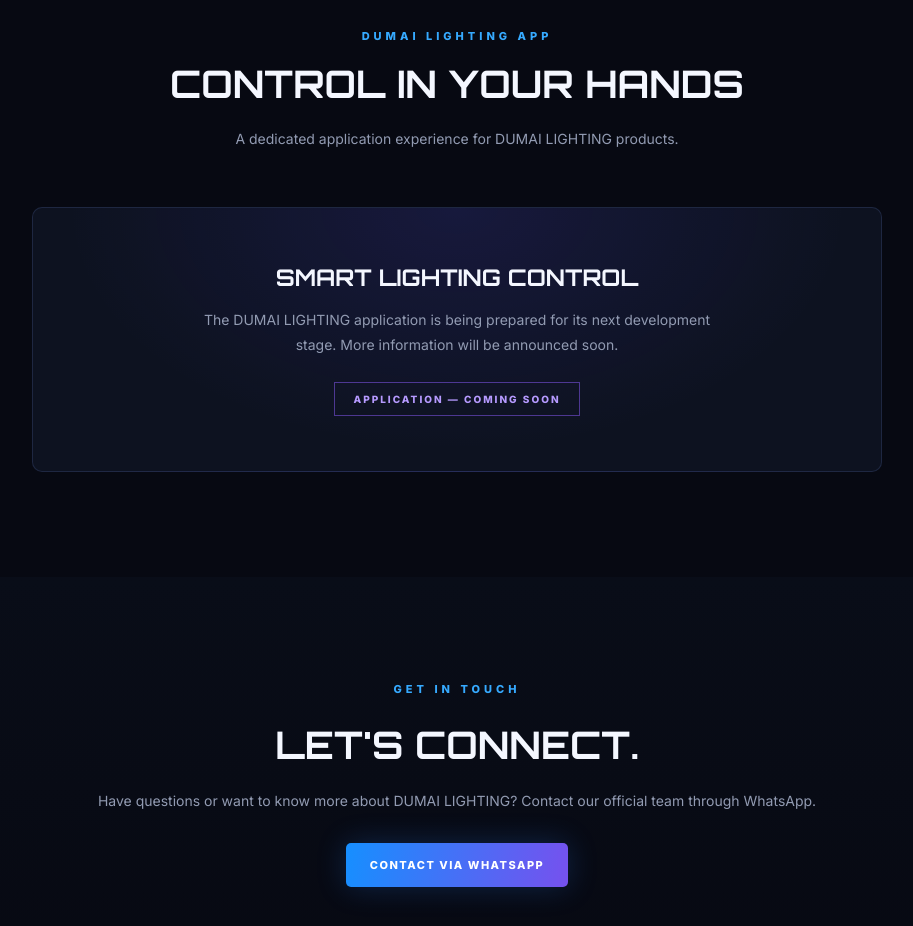
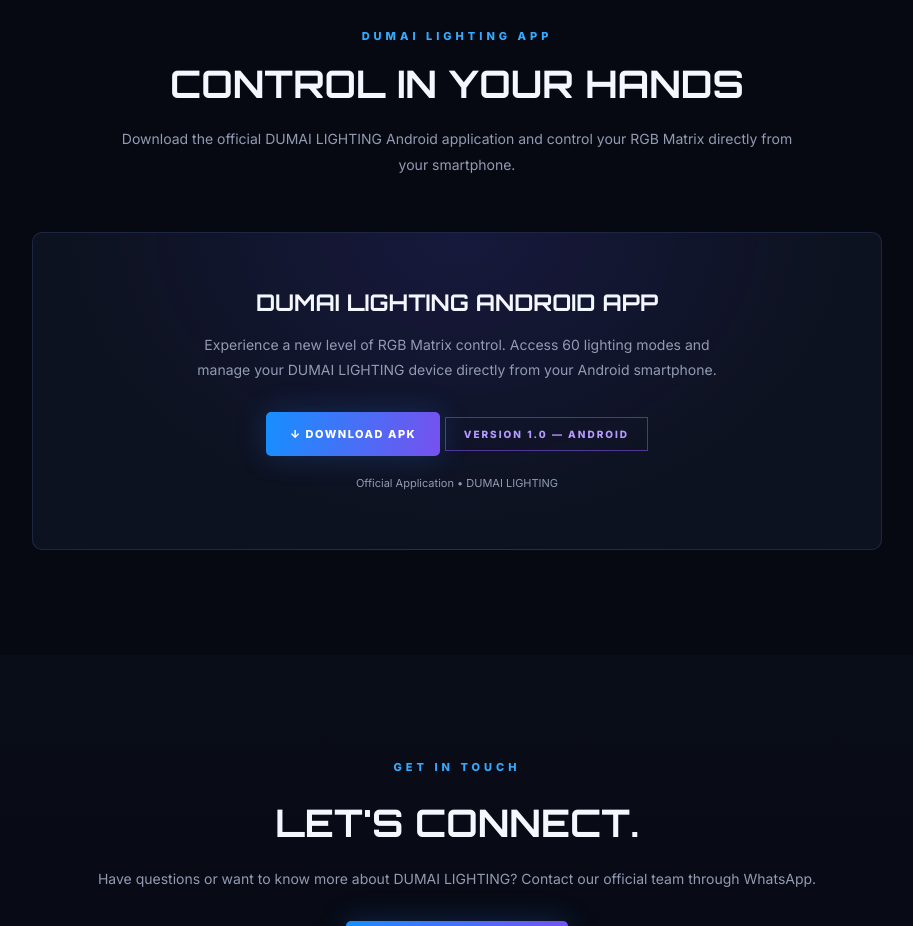
Before and after one commit to dumailighting/dumailighting.github.io, a plain HTML site: page index.html in a window 1280 px wide. Shown: the part 2720-3646 px from the top of the page, without its empty margins (183-1096 px from the left). Drawn offline with Linux system fonts and the light colour scheme.

Commit message:
Add Android App Download

```diff
--- a/index.html
+++ b/index.html
@@ -776,18 +776,35 @@
           <div class="eyebrow">DUMAI LIGHTING APP</div>
           <h2>CONTROL IN YOUR HANDS</h2>
           <p>
-            A dedicated application experience for DUMAI LIGHTING products.
+            Download the official DUMAI LIGHTING Android application
+            and control your RGB Matrix directly from your smartphone.
           </p>
         </div>
 
         <div class="app-panel">
-          <h3>SMART LIGHTING CONTROL</h3>
+          <h3>DUMAI LIGHTING ANDROID APP</h3>
+
           <p>
-            The DUMAI LIGHTING application is being prepared
-            for its next development stage. More information
-            will be announced soon.
+            Experience a new level of RGB Matrix control.
+            Access 60 lighting modes and manage your DUMAI LIGHTING
+            device directly from your Android smartphone.
           </p>
-          <div class="app-status">APPLICATION — COMING SOON</div>
+
+          <a
+            href="DUMAI-LIGHTING-v1.0.apk"
+            class="btn btn-primary"
+            download
+            style="margin-top:30px;">
+            ↓ DOWNLOAD APK
+          </a>
+
+          <div class="app-status">
+            VERSION 1.0 — ANDROID
+          </div>
+
+          <p style="margin-top:18px;font-size:11px;">
+            Official Application • DUMAI LIGHTING
+          </p>
         </div>
       </div>
     </section>
```
